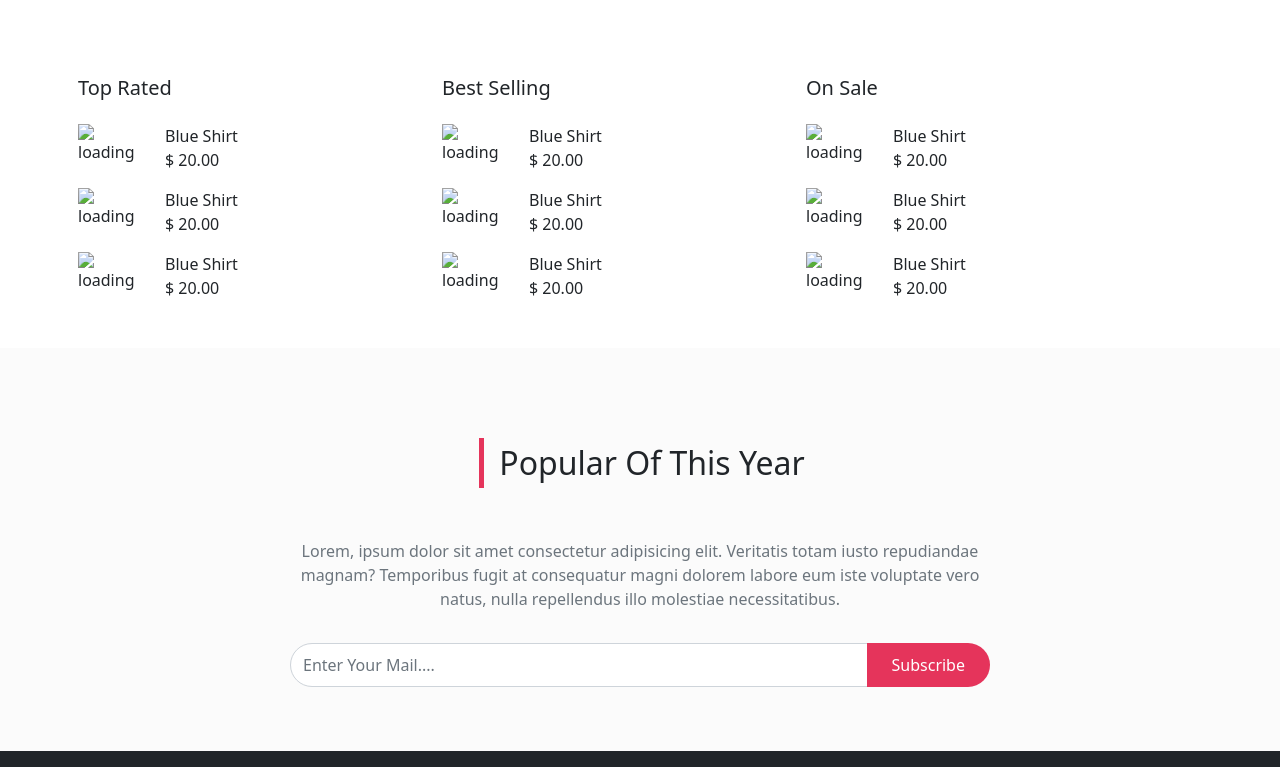
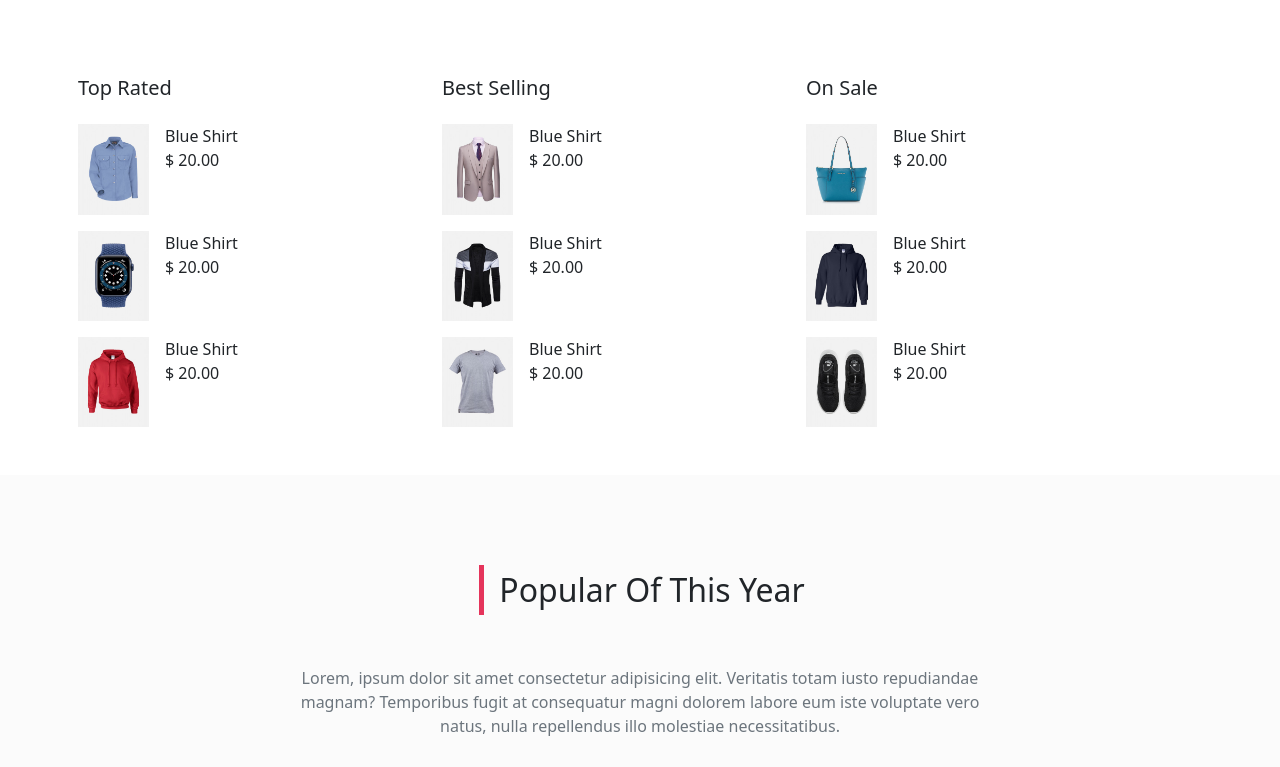
Before and after one commit to sanjivanikadam29/www.bootstrapproject, a plain HTML site: page index.html in a window 1280 px wide. Shown: the part 4680-5447 px from the top of the page. Drawn offline with nearby package versions, Linux system fonts and the light colour scheme; the site is published under a folder, as on GitHub Pages, so addresses that start at the root find nothing.

Commit message:
('file')

```diff
--- a/index.html
+++ b/index.html
@@ -455,7 +455,7 @@
                 <div class="col-md-6 col-lg-4 row g-3">
                     <h3 class="fs-5">Top Rated</h3>
                     <div class="d-flex align-item-start justify-content-start">
-                        <img src="/images/top_rated_1.jpg" alt="loading" class="img-fluid pe-3 w-25">
+                        <img src="images/top_rated_1.jpg" alt="loading" class="img-fluid pe-3 w-25">
                         <div>
                             <p class="mb-0">Blue Shirt</p>
                             <span>$ 20.00</span>
@@ -463,7 +463,7 @@
                     </div>
 
                     <div class="d-flex align-item-start justify-content-start">
-                        <img src="/images/top_rated_2.jpg" alt="loading" class="img-fluid pe-3 w-25">
+                        <img src="images/top_rated_2.jpg" alt="loading" class="img-fluid pe-3 w-25">
                         <div>
                             <p class="mb-0">Blue Shirt</p>
                             <span>$ 20.00</span>
@@ -471,7 +471,7 @@
                     </div>
 
                     <div class="d-flex align-item-start justify-content-start">
-                        <img src="/images/top_rated_3.jpg" alt="loading" class="img-fluid pe-3 w-25">
+                        <img src="images/top_rated_3.jpg" alt="loading" class="img-fluid pe-3 w-25">
                         <div>
                             <p class="mb-0">Blue Shirt</p>
                             <span>$ 20.00</span>
@@ -482,7 +482,7 @@
                 <div class="col-md-6 col-lg-4 row g-3">
                     <h3 class="fs-5">Best Selling</h3>
                     <div class="d-flex align-item-start justify-content-start">
-                        <img src="/images/best_selling_1.jpg" alt="loading" class="img-fluid pe-3 w-25">
+                        <img src="images/best_selling_1.jpg" alt="loading" class="img-fluid pe-3 w-25">
                         <div>
                             <p class="mb-0">Blue Shirt</p>
                             <span>$ 20.00</span>
@@ -490,7 +490,7 @@
                     </div>
 
                     <div class="d-flex align-item-start justify-content-start">
-                        <img src="/images/best_selling_2.jpg" alt="loading" class="img-fluid pe-3 w-25">
+                        <img src="images/best_selling_2.jpg" alt="loading" class="img-fluid pe-3 w-25">
                         <div>
                             <p class="mb-0">Blue Shirt</p>
                             <span>$ 20.00</span>
@@ -498,7 +498,7 @@
                     </div>
 
                     <div class="d-flex align-item-start justify-content-start">
-                        <img src="/images/best_selling_3.jpg" alt="loading" class="img-fluid pe-3 w-25">
+                        <img src="images/best_selling_3.jpg" alt="loading" class="img-fluid pe-3 w-25">
                         <div>
                             <p class="mb-0">Blue Shirt</p>
                             <span>$ 20.00</span>
@@ -509,7 +509,7 @@
                 <div class="col-md-6 col-lg-4 row g-3">
                     <h3 class="fs-5">On Sale</h3>
                     <div class="d-flex align-item-start justify-content-start">
-                        <img src="/images/on_sale_1.jpg" alt="loading" class="img-fluid pe-3 w-25">
+                        <img src="images/on_sale_1.jpg" alt="loading" class="img-fluid pe-3 w-25">
                         <div>
                             <p class="mb-0">Blue Shirt</p>
                             <span>$ 20.00</span>
@@ -517,7 +517,7 @@
                     </div>
 
                     <div class="d-flex align-item-start justify-content-start">
-                        <img src="/images/on_sale_2.jpg" alt="loading" class="img-fluid pe-3 w-25">
+                        <img src="images/on_sale_2.jpg" alt="loading" class="img-fluid pe-3 w-25">
                         <div>
                             <p class="mb-0">Blue Shirt</p>
                             <span>$ 20.00</span>
@@ -525,7 +525,7 @@
                     </div>
 
                     <div class="d-flex align-item-start justify-content-start">
-                        <img src="/images/on_sale_3.jpg" alt="loading" class="img-fluid pe-3 w-25">
+                        <img src="images/on_sale_3.jpg" alt="loading" class="img-fluid pe-3 w-25">
                         <div>
                             <p class="mb-0">Blue Shirt</p>
                             <span>$ 20.00</span>
```
